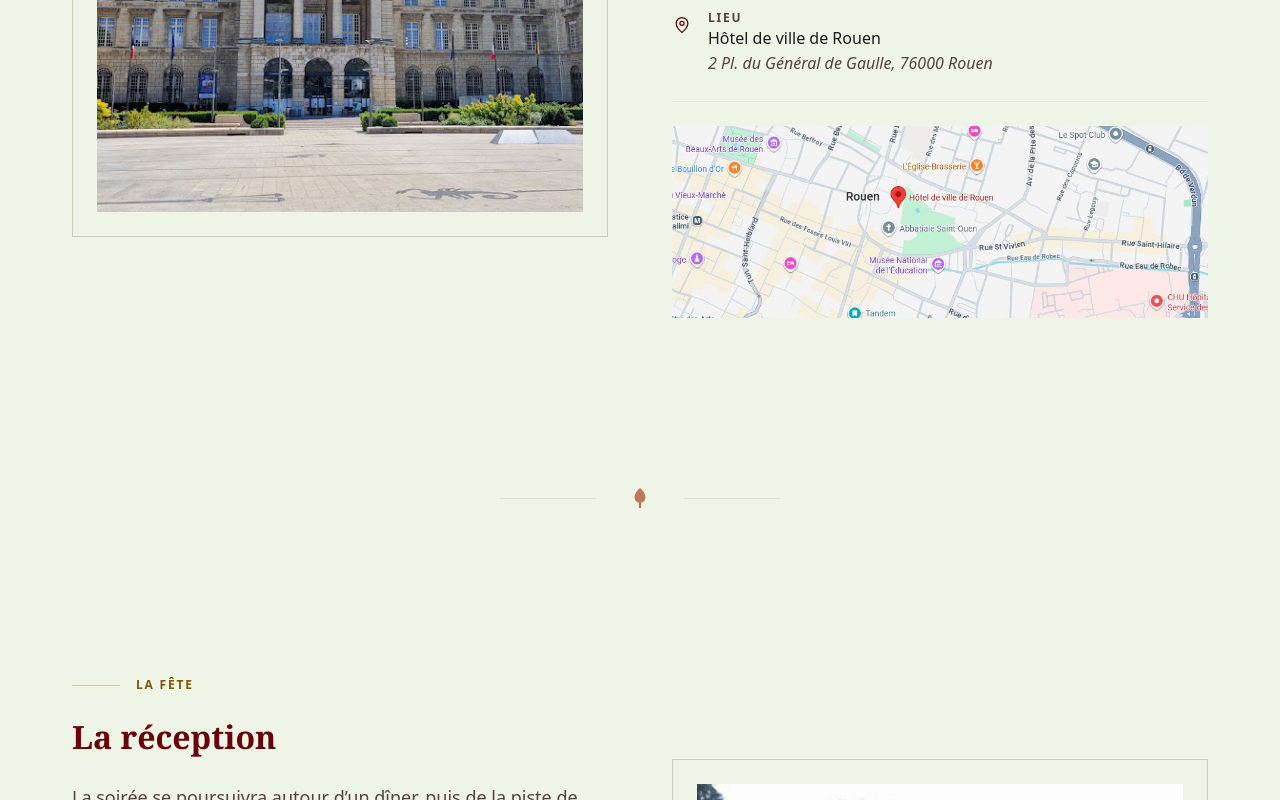
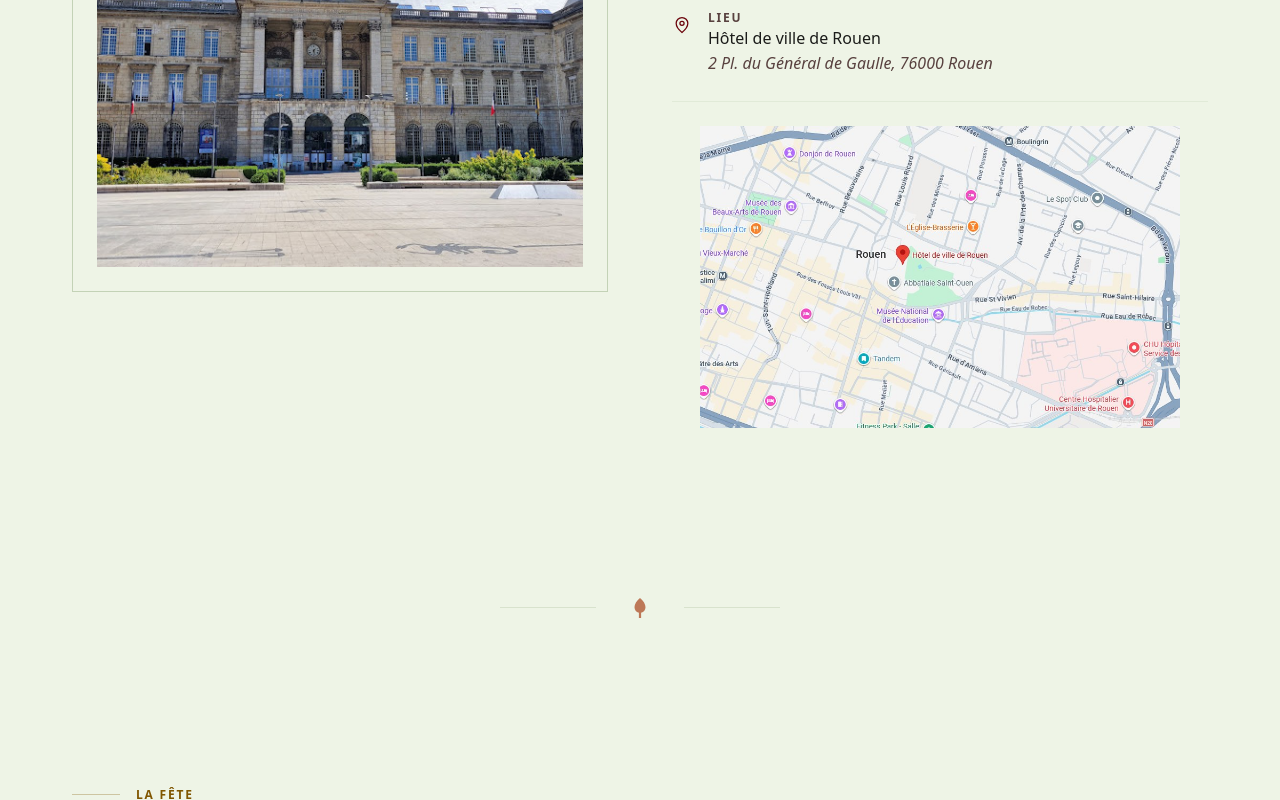
Before and after one commit to aTurmo/site_mariage, a React (Vite) app: page / in a window 1280 px wide. Shown: the part 1520-2320 px from the top of the page. Built offline with nearby package versions, Linux system fonts and the light colour scheme.

Commit message:
fix(event): show the access maps whole instead of cropping them
The map slot forced a 2.9:1 frame and filled it with object-cover, which
cut about a third off a map on desktop. Give the slot the aspect ratio of
a map and let it contain the picture.

```diff
--- a/src/components/sections/EventSection.tsx
+++ b/src/components/sections/EventSection.tsx
@@ -100,7 +100,7 @@ export default function EventSection({
             </div>
           </dl>
 
-          <SectionImage {...map} className="h-48 w-full" />
+          <SectionImage {...map} fit="contain" className="aspect-[16/9] w-full" />
         </Reveal>
       </div>
     </section>
--- a/src/components/ui/SectionImage.tsx
+++ b/src/components/ui/SectionImage.tsx
@@ -4,12 +4,20 @@ type SectionImageProps = {
   alt: string
   src?: string
   className?: string
+  fit?: 'cover' | 'contain'
 }
 
-export default function SectionImage({ alt, src, className = '' }: SectionImageProps) {
+export default function SectionImage({
+  alt,
+  src,
+  className = '',
+  fit = 'cover',
+}: SectionImageProps) {
   if (!src) {
     return <PlaceholderImage label={alt} className={className} />
   }
 
-  return <img src={src} alt={alt} loading="lazy" className={`object-cover ${className}`} />
+  const objectFit = fit === 'contain' ? 'object-contain' : 'object-cover'
+
+  return <img src={src} alt={alt} loading="lazy" className={`${objectFit} ${className}`} />
 }
```
Also changed, not shown: src/assets/val_sarah_map.png, 1 other file (tests, documents, lock files or other folders).
